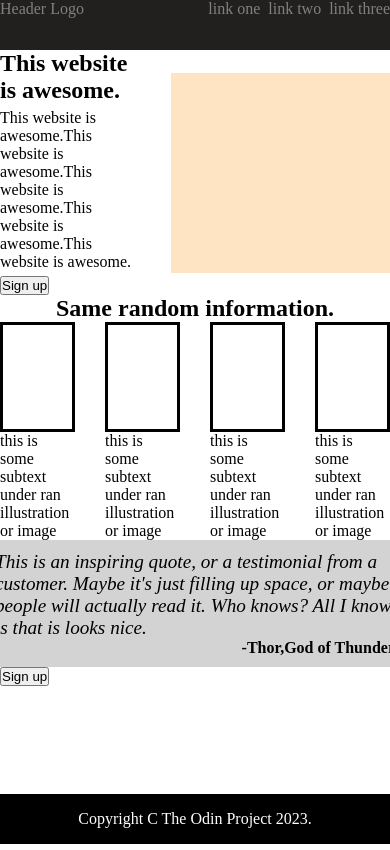
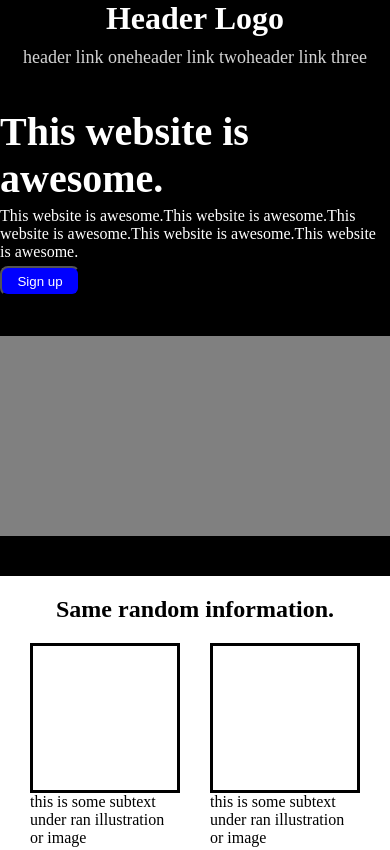
Before and after one commit to jkyochen/odin-landing-page, a plain HTML site: page index.html in a window 390 px wide. Shown: the top 850 px of the page. Drawn offline with Linux system fonts and the light colour scheme.

Commit message:
Update change style and support responsive layout

```diff
--- a/index.html
+++ b/index.html
@@ -10,9 +10,11 @@
 <body>
 	<div class="header">
 		<div class="logo">Header Logo</div>
-		<div class="link1">link one</div>
-		<div class="link2">link two</div>
-		<div class="link3">link three</div>
+		<div class="link">
+			<div class="link1">header link one</div>
+			<div class="link2">header link two</div>
+			<div class="link3">header link three</div>
+		</div>
 	</div>
 	<div class="content1">
 		<div class="introduce">
@@ -64,8 +66,16 @@
 	</div>
 	<div class="content4">
 		<div class="content4-container">
+			<div class="content4-text">
+				<div class="content4-title">
+					Call to action ! It's time!
+				</div>
+				<div class="content4-describe">
+					Sing up for out product by clicking that button right over there!
+				</div>
+			</div>
+			<button class="sign-up">Sign up</button>
 		</div>
-		<button class="sign-up">Sign up</button>
 	</div>
 	<div class="footer">
 		Copyright C The Odin Project 2023.
--- a/style.css
+++ b/style.css
@@ -7,20 +7,28 @@
 body {
     display: flex;
     flex-direction: column;
-    height: 100vh;
 }
 
 .header {
     display: flex;
-    justify-content: space-between;
-    gap: 8px;
-    flex: 0 0 50px;
-    color: gray;
-    background-color: rgb(34, 31, 31);
+    justify-content: space-evenly;
+    align-items: center;
+    gap: 10px;
+    flex-wrap: wrap;
+    flex: 0 0 30px;
+    background-color: black;
 }
 
 .logo {
-    margin-right: auto;
+    color: white;
+    font-size: xx-large;
+    font-weight: bold;
+}
+
+.link {
+    display: flex;
+    color: lightgray;
+    font-size: large;
 }
 
 .content1 {
@@ -28,7 +36,12 @@ body {
     justify-content: center;
     align-items: center;
     gap: 40px;
-    flex: 1;
+    flex-wrap: wrap;
+    flex: 1 1 300px;
+    color: white;
+    background-color: black;
+    padding-top: 40px;
+    padding-bottom: 40px;
 }
 
 .introduce {
@@ -37,42 +50,45 @@ body {
     justify-content: flex-start;
     align-items: flex-start;
     gap: 5px;
-    width: 300px;
+    width: 400px;
 }
 
 .introduce-title {
-    font-size: x-large;
+    font-size: 40px;
     font-weight: bold;
 }
 
 .introduce-image {
-    width: 500px;
+    width: 400px;
     height: 200px;
-    background-color: bisque;
+    background-color: gray;
 }
 
 .content2 {
-    flex: 1;
+    flex: 1 1 300px;
 }
 
 .content2-title {
     text-align: center;
     font-size: x-large;
     font-weight: bold;
+    margin-top: 20px;
 }
 
 .content2-container {
     display: flex;
     justify-content: center;
     gap: 30px;
+    flex-wrap: wrap;
+    margin-top: 20px;
 }
 
 .content2-container-info {
-    width: 110px;
+    width: 150px;
 }
 
 .content2-img {
-    height: 110px;
+    height: 150px;
     border: solid;
 }
 
@@ -80,27 +96,53 @@ body {
     display: flex;
     justify-content: center;
     align-items: center;
-    flex: 1;
+    flex: 1 1 300px;
     background-color: lightgray;
 }
 
 .content3-container {
     display: flex;
     flex-direction: column;
-    align-items: flex-end;
 }
 
 .content3-quote {
-    width: 400px;
-    font: italic 1.2em "Fira Sans", serif;
+    flex-grow: 1;
+    padding: 0 30px;
+    max-width: 700px;
+    font: italic 25px "Fira Sans", serif;
 }
 
 .content3-author {
+    padding-top: 10px;
+    padding-right: 70px;
     font-weight: bold;
+    align-self: flex-end;
 }
 
 .content4 {
+    display: flex;
+    justify-content: center;
+    align-items: center;
+    flex: 1 1 200px;
+}
+
+.content4-container {
+    display: flex;
+    justify-content: space-around;
+    align-items: center;
+    gap: 20px;
+    flex-wrap: wrap;
+    color: white;
+    background-color: blue;
     flex: 1;
+    max-width: 900px;
+    border-radius: 8px;
+    padding: 20px 0;
+}
+
+.content4-title {
+    font-weight: bold;
+    font-size: x-large;
 }
 
 .footer {
@@ -111,3 +153,11 @@ body {
     color: white;
     background-color: black;
 }
+
+.sign-up {
+    color: white;
+    background-color: blue;
+    width: 80px;
+    height: 30px;
+    border-radius: 8px;
+}
```
